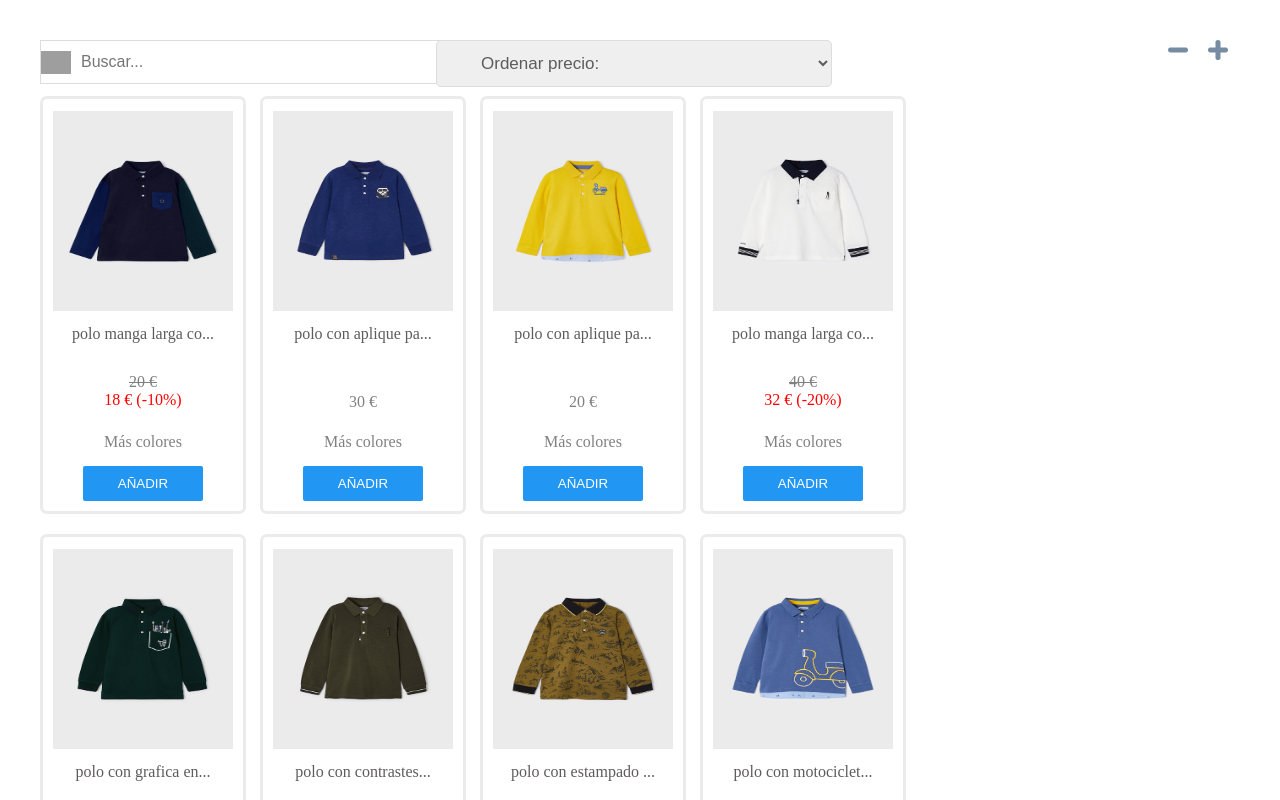
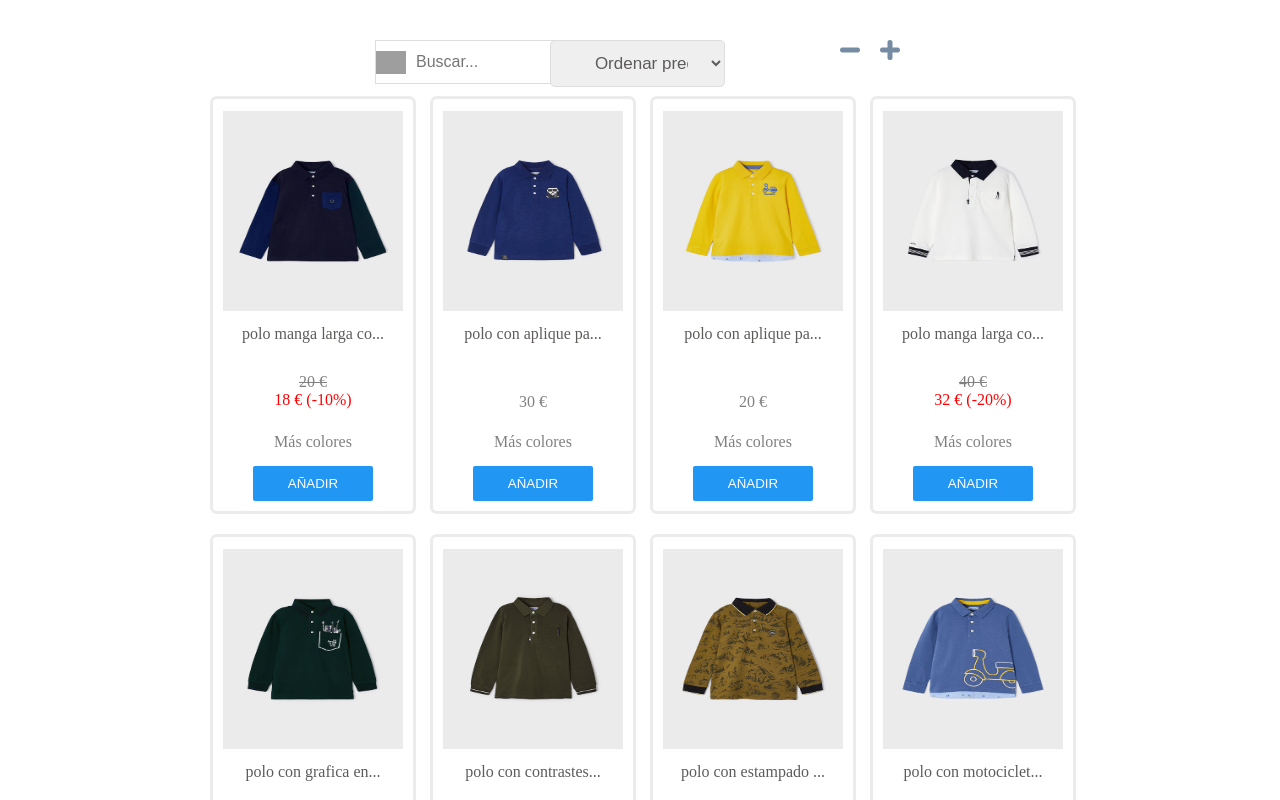
Before and after one commit to jcoegom/mayoral, a Next.js app in the folder mayoral-challenge/mayoral/: page / in a window 1280 px wide. Shown: the top 800 px of the page. Built offline with nearby package versions, Linux system fonts and the light colour scheme; grey boxes are pictures that could not be loaded.

Commit message:
center home page content

```diff
--- a/mayoral-challenge/mayoral/pages/index.tsx
+++ b/mayoral-challenge/mayoral/pages/index.tsx
@@ -99,7 +99,7 @@ export default function Home({ items }: HomeProps) {
     alert("CLICK MÁS COLORES");
   };
   return (
-    <>
+    <div className={styles.main}>
       <ActionBar
         onClick={(data) => changeView(data.type)}
         searchValue={searchText}
@@ -140,6 +140,6 @@ export default function Home({ items }: HomeProps) {
             );
           })}
       </div>
-    </>
+    </div>
   );
 }
--- a/mayoral-challenge/mayoral/styles/Home.module.css
+++ b/mayoral-challenge/mayoral/styles/Home.module.css
@@ -1,3 +1,8 @@
+.main {
+  display: flex;
+  flex-direction: column;
+  align-items: center;
+}
 .cardListPlus {
   display: grid;
   grid-template-columns: 200px 200px 200px 200px;
```
